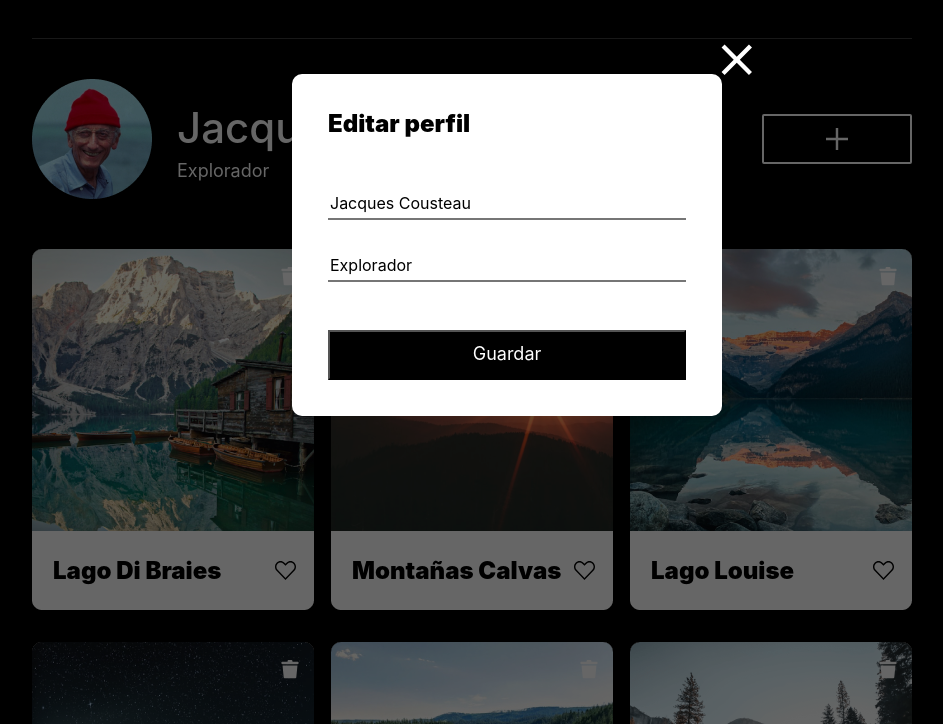
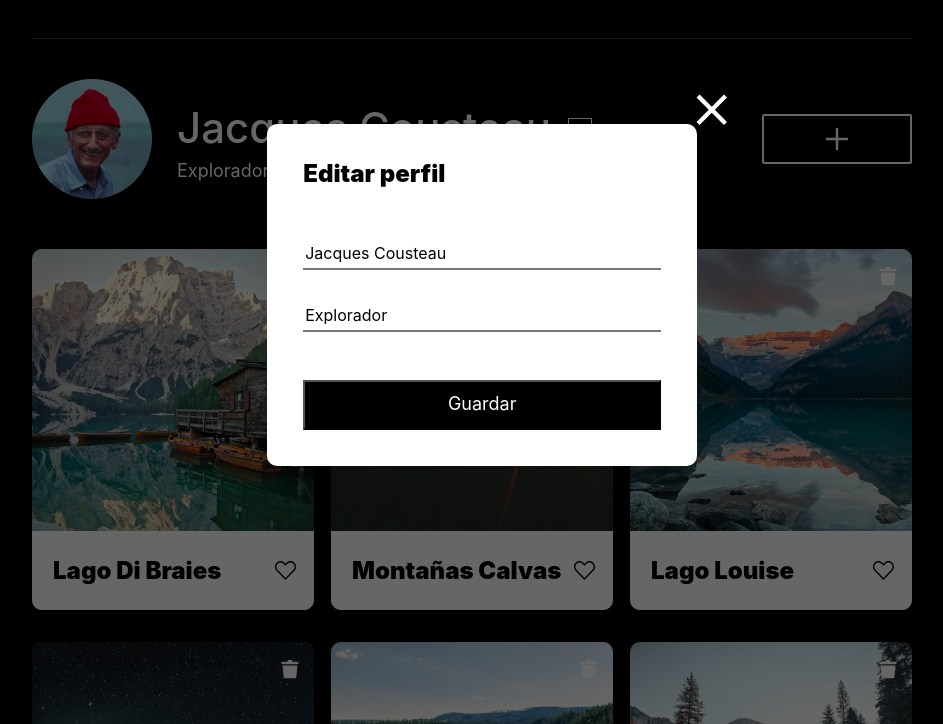
Before and after one commit to Charleandresb/web_project_around, a plain HTML site: page index.html in a window 1280 px wide. Both pictures are taken after a click on the picture 748 px from the left and 206 px from the top of the page. Shown: the part 76-800 px from the top of the page, without its empty margins (168-1111 px from the left). Drawn offline with Linux system fonts and the light colour scheme.

Commit message:
agregar popup

```diff
--- a/pages/index.css
+++ b/pages/index.css
@@ -401,8 +401,8 @@ body {
 
 .popup {
   position: fixed;
-  top: 150px;
-  left: 460px;
+  top: 25%;
+  left: 34%;
 }
 
 .popup__container {
@@ -411,7 +411,6 @@ body {
   background-color: white;
   border-radius: 10px;
   padding: 36px;
-  z-index: 1;
 }
 
 .popup__close-icon {
```
